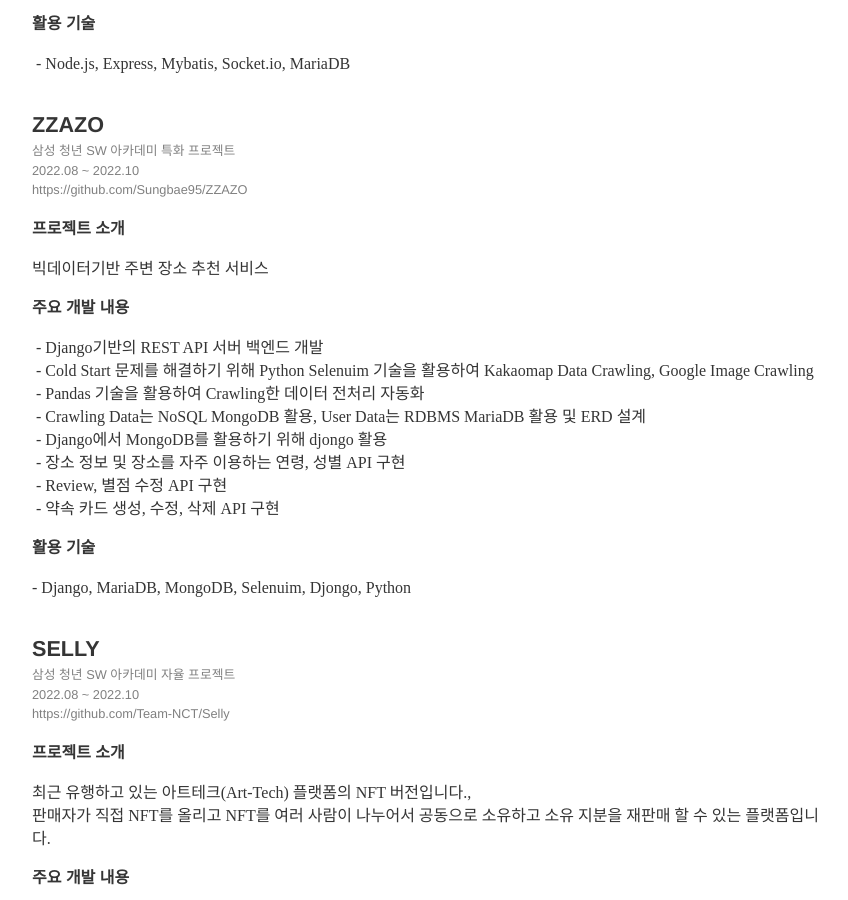
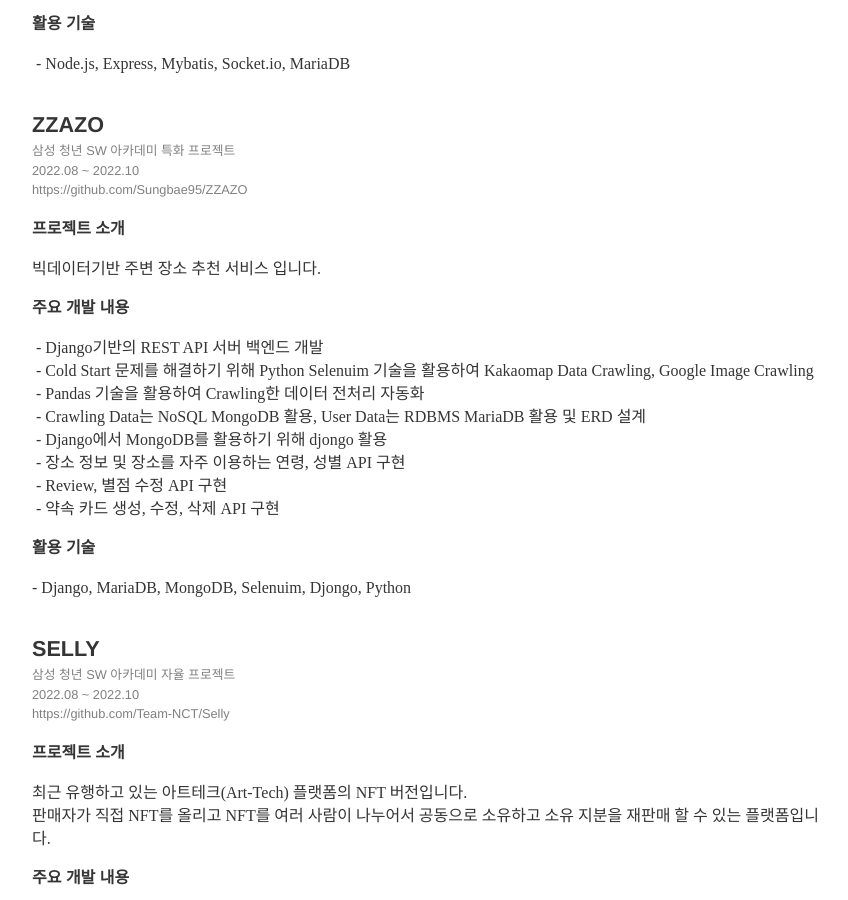
Before and after one commit to Sungbae95/Sungbae95.github.io, a Jekyll site: the page built from index.md, in a window 1280 px wide and 900 px high, scrolled down 1903 px. Shown: the whole window, without its empty margins (208-1056 px from the left). Built offline with Jekyll 4.4.1, drawn with Linux system fonts in a browser that asks for light colours; some web fonts are replaced.

Commit message:
Update index.md

```diff
--- a/index.md
+++ b/index.md
@@ -78,7 +78,7 @@
 <span style="font-size:80%; color:gray"> 삼성 청년 SW 아카데미 특화 프로젝트<br/> 2022.08 ~ 2022.10 <br/> https://github.com/Sungbae95/ZZAZO </span> <br/> <br/>
 <span style="font-size:100%"> <b>프로젝트 소개</b> </span> <br/>
 <p style="line-height:23px; font-family: nanumsquare;">
-  빅데이터기반 주변 장소 추천 서비스
+  빅데이터기반 주변 장소 추천 서비스 입니다.
 </p>
 <span style="font-size:100%"> <b>주요 개발 내용</b> </span> <br/>
 <p style="line-height:23px; font-family: nanumsquare;">
@@ -100,7 +100,7 @@
 <span style="font-size:80%; color:gray"> 삼성 청년 SW 아카데미 자율 프로젝트<br/> 2022.08 ~ 2022.10 <br/> https://github.com/Team-NCT/Selly </span> <br/> <br/>
 <span style="font-size:100%"> <b>프로젝트 소개</b> </span> <br/>
 <p style="line-height:23px; font-family: nanumsquare;">
-  최근 유행하고 있는 아트테크(Art-Tech) 플랫폼의 NFT 버전입니다.,<br/>판매자가 직접 NFT를 올리고 NFT를 여러 사람이 나누어서 공동으로 소유하고 소유 지분을 재판매 할 수 있는 플랫폼입니다.
+  최근 유행하고 있는 아트테크(Art-Tech) 플랫폼의 NFT 버전입니다.<br/>판매자가 직접 NFT를 올리고 NFT를 여러 사람이 나누어서 공동으로 소유하고 소유 지분을 재판매 할 수 있는 플랫폼입니다.
 </p>
 <span style="font-size:100%"> <b>주요 개발 내용</b> </span> <br/>
 <p style="line-height:23px; font-family: nanumsquare;">
```
